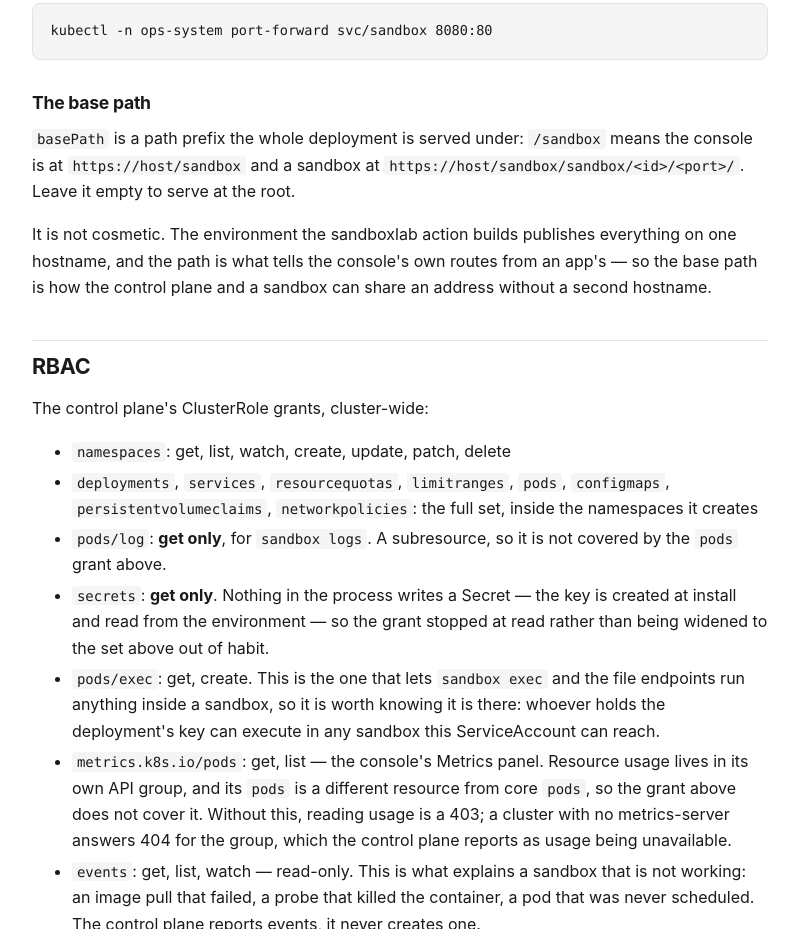
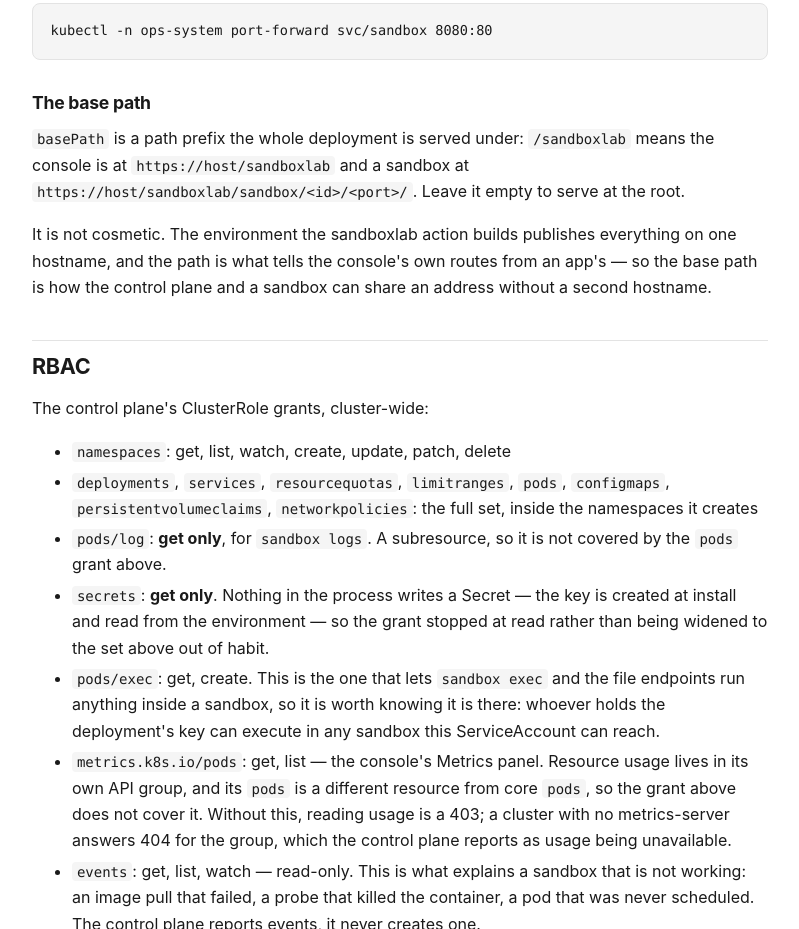
Before and after one commit to shaowenchen/sandboxlab, a plain HTML site: page index.html in a window 1280 px wide. Shown: the part 1656-2585 px from the top of the page, without its empty margins (248-1047 px from the left). Drawn offline with Linux system fonts and the light colour scheme.

Commit message:
Publish sandboxlab chart 0.1.0-dev (6547d21)

```diff
--- a/index.html
+++ b/index.html
@@ -196,9 +196,9 @@ reports relative addresses:</p>
 <pre><code class="language-bash">kubectl -n ops-system port-forward svc/sandbox 8080:80
 </code></pre>
 <h3 id="the-base-path">The base path</h3>
-<p><code>basePath</code> is a path prefix the whole deployment is served under: <code>/sandbox</code>
-means the console is at <code>https://host/sandbox</code> and a sandbox at
-<code>https://host/sandbox/sandbox/&lt;id&gt;/&lt;port&gt;/</code>. Leave it empty to serve at the
+<p><code>basePath</code> is a path prefix the whole deployment is served under: <code>/sandboxlab</code>
+means the console is at <code>https://host/sandboxlab</code> and a sandbox at
+<code>https://host/sandboxlab/sandbox/&lt;id&gt;/&lt;port&gt;/</code>. Leave it empty to serve at the
 root.</p>
 <p>It is not cosmetic. The environment the sandboxlab action builds publishes
 everything on one hostname, and the path is what tells the console's own routes
```
Also changed, not shown: index.yaml (+4 -4 lines), 1 other file.
